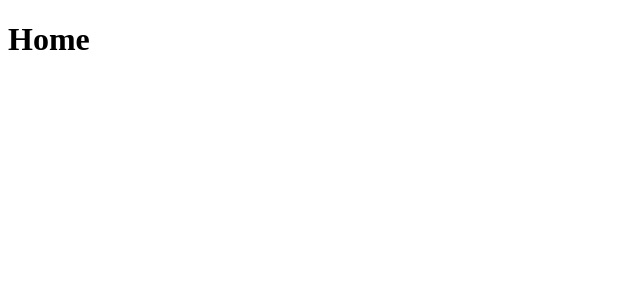
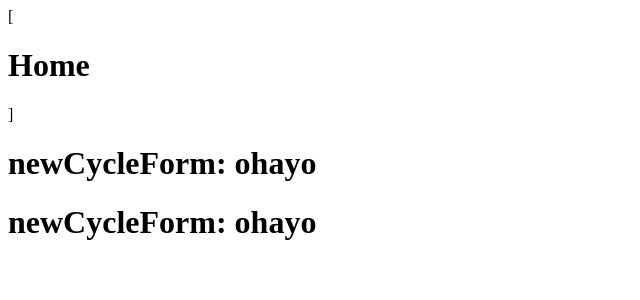
Before and after one commit to ReinaldoARamos/Ignite_Timer, a React (Vite) app: page / in a window 1280 px wide. Shown: the top 300 px of the page, without its empty margins (0-640 px from the left). Built offline with nearby package versions, Linux system fonts and the light colour scheme.

Commit message:
aplicando um pouco do UseContext

```diff
--- a/src/Home.tsx
+++ b/src/Home.tsx
@@ -1,19 +1,26 @@
-import { createContext, useContext } from "react"
+import { createContext, useContext } from "react";
 
 const CyclesContext = createContext({
-    activeCycle: 5
-})
+  activeCycle: "ohayo"
+});
+function NewCycleForm() {
+    let { activeCycle } = useContext(CyclesContext);
 
-function newCycleForm() {
-    let {activeCycle} = useContext(CyclesContext)
+    return <h1>newCycleForm: {activeCycle}</h1>;
+  }
 
-    return(
-        <h1>
-            newCycleForm: {activeCycle}
-        </h1>
-    )
+function Coundown() {
+  let { activeCycle } = useContext(CyclesContext);
+  return <h1>newCycleForm: {activeCycle}</h1>;
 }
 
+
 export function Home() {
-    return(<h1>Home</h1>)
+  return (
+    <div>
+      [<h1>Home</h1>]
+      <NewCycleForm />
+      <Coundown/>
+    </div>
+  );
 }
```
